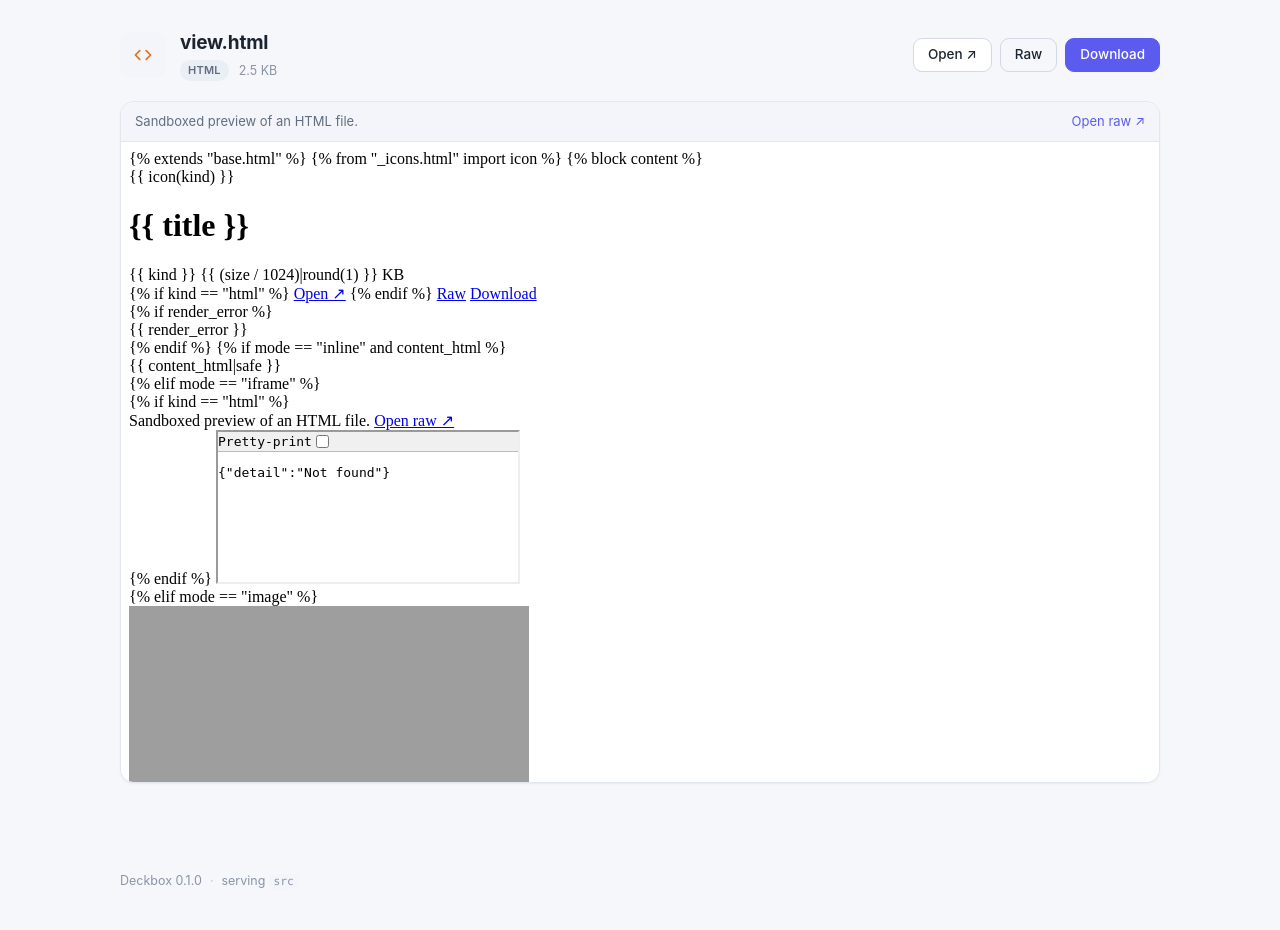
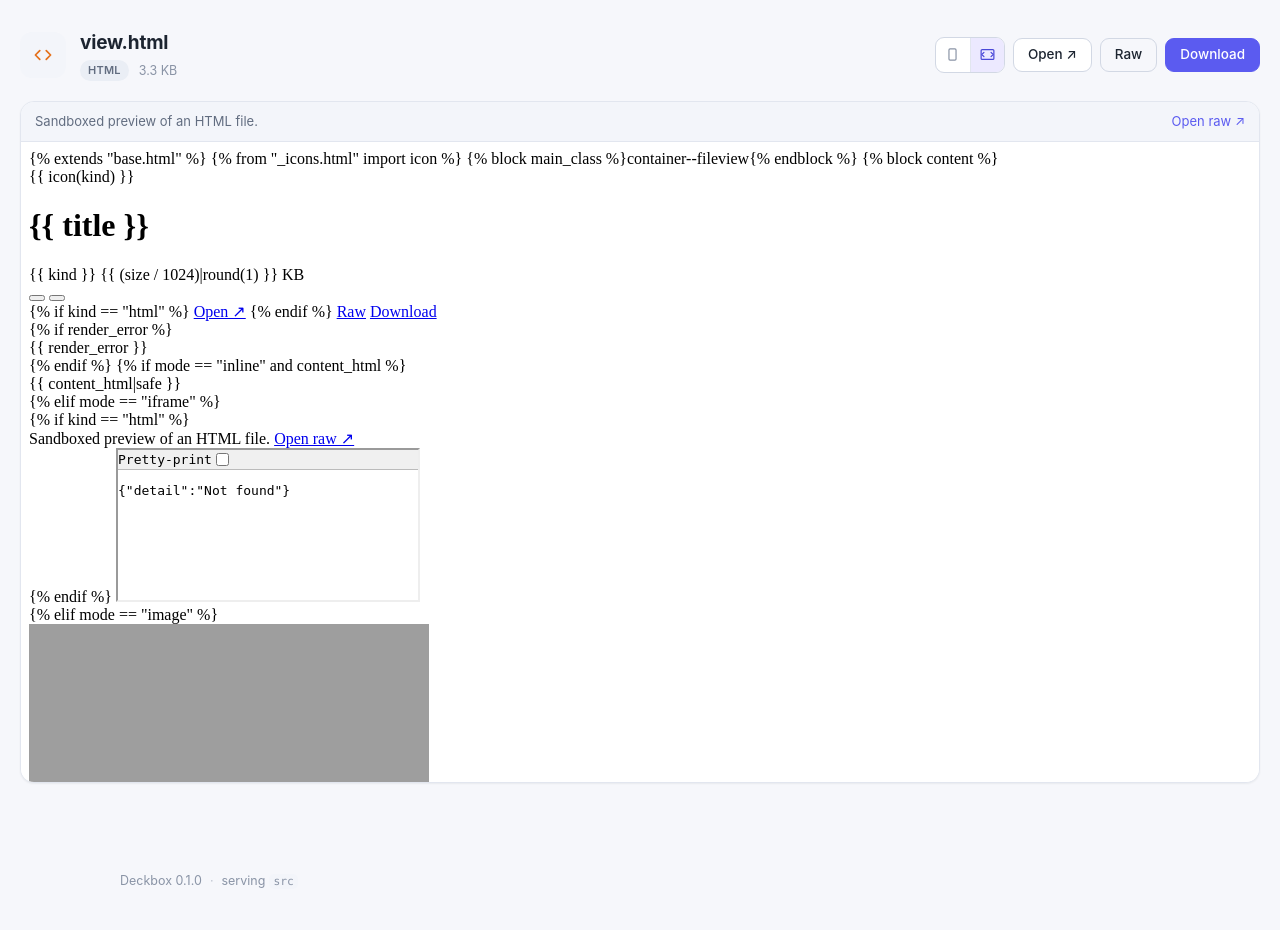
Before and after one commit to bkrabach/deckbox, a FastAPI app: page /view/deckbox/templates/view.html in a window 1280 px wide. Shown: the part 60-990 px from the top of the page. Run offline with FastAPI, Linux system fonts and the light colour scheme; parts of the project's set-up code (start-up, migrations or seed data) failed here and were passed over; some libraries are stand-ins or nearby versions.

Commit message:
feat: content width toggle with per-kind defaults
Every file view now has a readable/full width toggle in the header, and each
kind picks a sensible default:

- Document-like content (markdown, docx, download) defaults to readable — the
  centred ~1080px column, best for prose.
- Everything else (dot, html, pdf, json, code, image) defaults to full width.
  HTML is full so the page can manage its own layout; the DOT viewer, PDFs,
  code and data get the extra horizontal room.

Mechanism: server computes a per-kind default (default_width); the file view
carries data-width on .fileview and breaks out of the 1080px container via
container--fileview. A segmented control flips data-width between readable and
full; readable re-caps at the standard max width.

Verified in a real browser at 1600px: readable = 1080px, full = 1560px, the
per-kind defaults resolve correctly (markdown readable; dot/json full), and
the toggle switches both directions with aria-pressed state. No console errors.

🤖 Generated with [Amplifier](https://github.com/microsoft/amplifier)

Co-Authored-By: Amplifier <240397093+microsoft-amplifier@users.noreply.github.com>

```diff
--- a/src/deckbox/renderers/__init__.py
+++ b/src/deckbox/renderers/__init__.py
@@ -128,6 +128,17 @@ def mode_for(kind: str) -> str:
     return KIND_MODE.get(kind, "download")
 
 
+# Default content width per kind. Document-like prose reads best constrained;
+# everything else uses the full width of the viewport. Users can override this
+# per view with the width toggle.
+_READABLE_KINDS = frozenset({"markdown", "docx", "download"})
+
+
+def default_width(kind: str) -> str:
+    """Return the default width mode for a kind: 'readable' or 'full'."""
+    return "readable" if kind in _READABLE_KINDS else "full"
+
+
 def render_inline(path: Path, kind: str, *, src_path: str = "") -> str:
     """Render an inline kind to an HTML fragment. Raises on unknown kind.
 
--- a/src/deckbox/server.py
+++ b/src/deckbox/server.py
@@ -16,6 +16,7 @@ from deckbox.browse import PathOutsideRoot, build_crumbs, list_directory, safe_r
 from deckbox.config import ResolvedConfig
 from deckbox.renderers import (
     MAX_INLINE_BYTES,
+    default_width,
     file_kind,
     mode_for,
     render_inline,
@@ -146,6 +147,7 @@ def create_app(cfg: ResolvedConfig, *, auth_required: bool) -> FastAPI:
                 "title": target.name,
                 "crumbs": build_crumbs(rel),
                 "kind": kind,
+                "width_default": default_width(kind),
                 "mode": mode,
                 "rel": rel,
                 "parent_rel": str(Path(rel).parent) if Path(rel).parent != Path(".") else "",
--- a/src/deckbox/static/css/style.css
+++ b/src/deckbox/static/css/style.css
@@ -175,6 +175,15 @@ code { font-family: var(--font-mono); font-size: .9em; }
   padding: 28px 20px 64px;
 }
 
+/* File view can span the full viewport; the .fileview controls its own width. */
+.container--fileview { max-width: none; }
+
+/* Width modes for the file view. Readable = the standard centred column;
+   full = span the container (full viewport minus page gutters). */
+.fileview { margin: 0 auto; }
+.fileview[data-width="readable"] { max-width: var(--maxw); }
+.fileview[data-width="full"] { max-width: none; }
+
 /* ---- Listing ------------------------------------------------------------ */
 .entries { list-style: none; margin: 0; padding: 0;
   background: var(--surface);
@@ -237,7 +246,27 @@ code { font-family: var(--font-mono); font-size: .9em; }
 .fileview-sub { display: flex; align-items: center; gap: 10px; margin-top: 3px;
   color: var(--text-faint); font-size: 12.5px; }
 .badge-kind { text-transform: uppercase; }
-.fileview-actions { display: flex; gap: 8px; flex-shrink: 0; }
+.fileview-actions { display: flex; align-items: center; gap: 8px; flex-shrink: 0; }
+
+/* Width toggle (segmented control) */
+.width-toggle {
+  display: inline-flex; align-items: center;
+  border: 1px solid var(--border-strong); border-radius: 9px;
+  background: var(--surface); overflow: hidden;
+}
+.width-toggle button {
+  display: inline-grid; place-items: center;
+  width: 34px; height: 34px; border: none; cursor: pointer;
+  background: transparent; color: var(--text-faint);
+  transition: background .15s, color .15s;
+}
+.width-toggle button + button { border-left: 1px solid var(--border); }
+.width-toggle button svg { width: 17px; height: 17px; }
+.width-toggle button:hover { background: var(--surface-2); color: var(--text-muted); }
+.width-toggle button[aria-pressed="true"] {
+  background: var(--accent-soft); color: var(--accent-strong);
+}
+@media (max-width: 560px) { .width-toggle { display: none; } }
 
 .btn {
   display: inline-flex; align-items: center; gap: 6px;
--- a/src/deckbox/static/js/app.js
+++ b/src/deckbox/static/js/app.js
@@ -52,4 +52,27 @@
       }
     });
   }
+
+  // ---- Content width toggle (file view) -----------------------------------
+  var fileview = document.querySelector(".fileview[data-width]");
+  var toggle = document.querySelector("[data-width-toggle]");
+  if (fileview && toggle) {
+    var buttons = Array.prototype.slice.call(toggle.querySelectorAll("[data-width-set]"));
+
+    function applyWidth(mode) {
+      fileview.setAttribute("data-width", mode);
+      buttons.forEach(function (b) {
+        b.setAttribute("aria-pressed", b.getAttribute("data-width-set") === mode ? "true" : "false");
+      });
+    }
+
+    buttons.forEach(function (b) {
+      b.addEventListener("click", function () {
+        applyWidth(b.getAttribute("data-width-set"));
+      });
+    });
+
+    // Reflect the server-provided per-kind default in the control state.
+    applyWidth(fileview.getAttribute("data-width") || "readable");
+  }
 })();
--- a/src/deckbox/templates/base.html
+++ b/src/deckbox/templates/base.html
@@ -50,7 +50,7 @@
     </div>
   </header>
 
-  <main class="container">
+  <main class="container {% block main_class %}{% endblock %}">
     {% block content %}{% endblock %}
   </main>
 
--- a/src/deckbox/templates/view.html
+++ b/src/deckbox/templates/view.html
@@ -1,8 +1,10 @@
 {% extends "base.html" %}
 {% from "_icons.html" import icon %}
 
+{% block main_class %}container--fileview{% endblock %}
+
 {% block content %}
-  <div class="fileview" data-kind="{{ kind }}">
+  <div class="fileview" data-kind="{{ kind }}" data-width="{{ width_default }}">
     <div class="fileview-head">
       <span class="fileview-icon kind-{{ kind }}">{{ icon(kind) }}</span>
       <div class="fileview-titles">
@@ -13,6 +15,14 @@
         </div>
       </div>
       <div class="fileview-actions">
+        <div class="width-toggle" role="group" aria-label="Content width" data-width-toggle>
+          <button type="button" data-width-set="readable" title="Readable width" aria-label="Readable width">
+            <svg viewBox="0 0 24 24" fill="none" stroke="currentColor" stroke-width="1.7" stroke-linecap="round" stroke-linejoin="round" aria-hidden="true"><rect x="7" y="4" width="10" height="16" rx="1.5"/></svg>
+          </button>
+          <button type="button" data-width-set="full" title="Full width" aria-label="Full width">
+            <svg viewBox="0 0 24 24" fill="none" stroke="currentColor" stroke-width="1.7" stroke-linecap="round" stroke-linejoin="round" aria-hidden="true"><rect x="3" y="5" width="18" height="14" rx="1.5"/><path d="M7 9 4 12l3 3M17 9l3 3-3 3"/></svg>
+          </button>
+        </div>
         {% if kind == "html" %}
           <a class="btn" href="{{ raw_url }}" target="_blank" rel="noopener">Open ↗</a>
         {% endif %}
```
